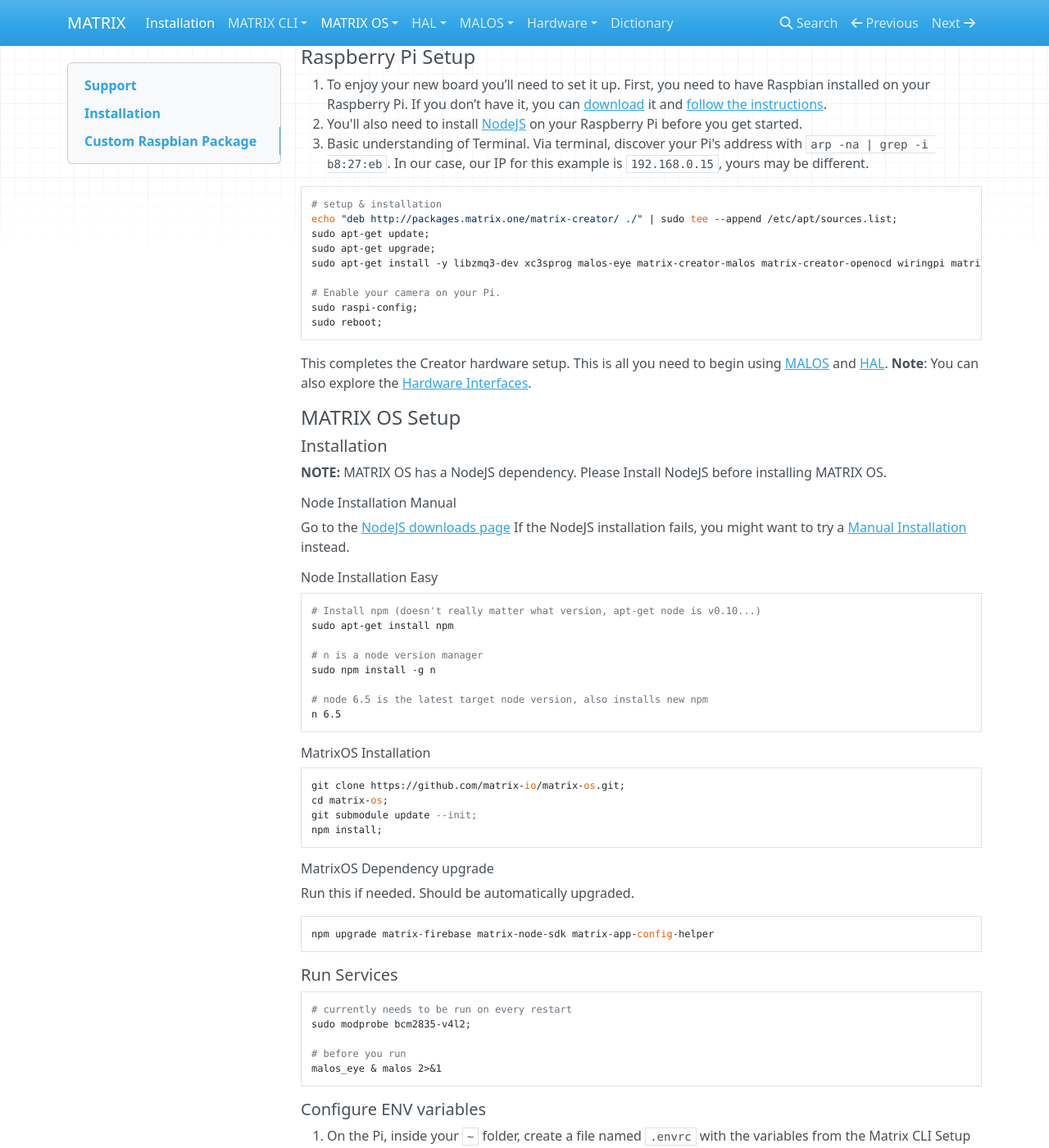
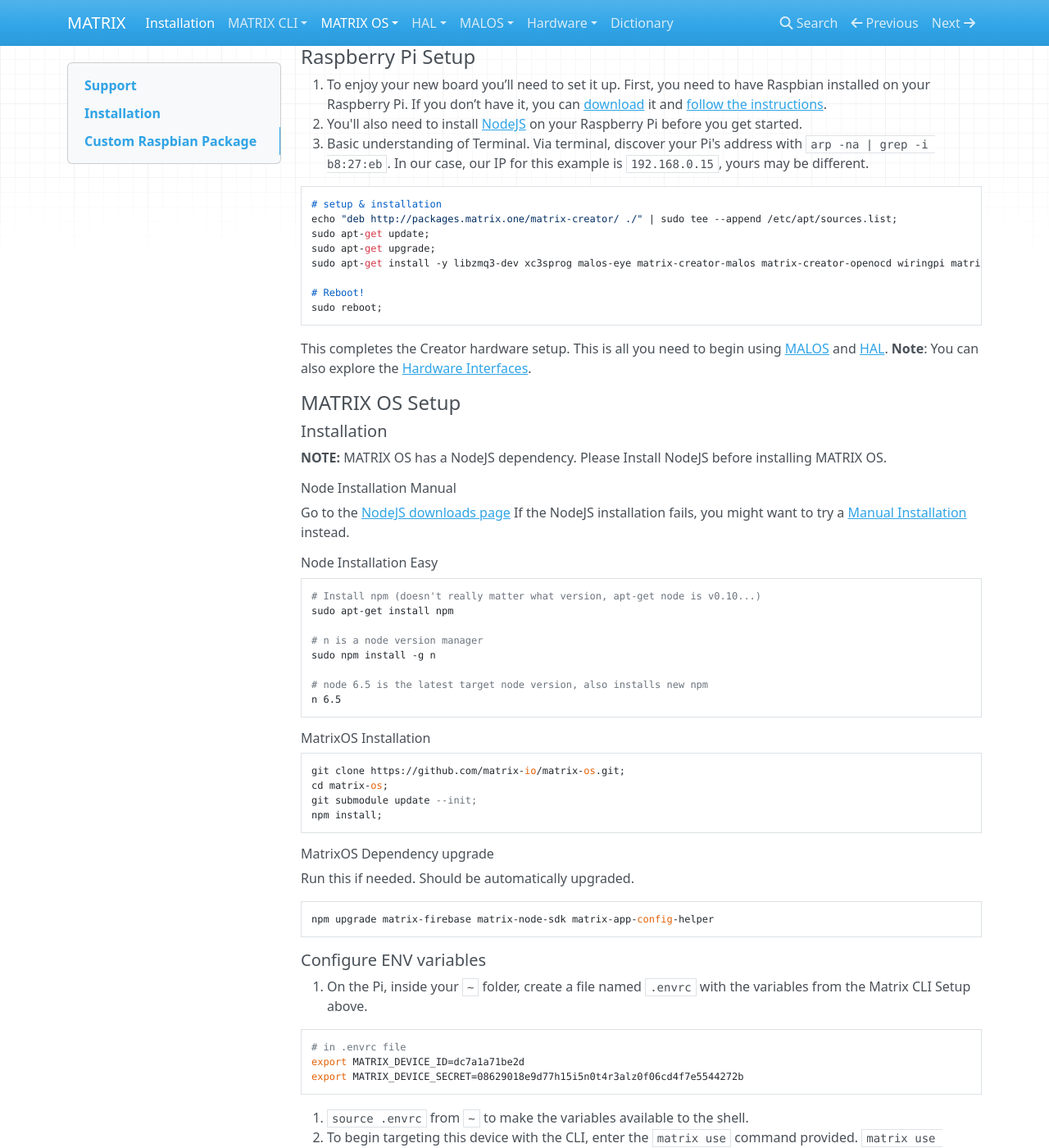
Before and after one commit to matrix-io/matrix-documentation, an MkDocs documentation site: the page built from docs/index.md, in a window 1280 px wide and 1400 px high, scrolled down 551 px. Shown: the whole window at 82% size. Built offline with MkDocs 1.6.1, drawn with Linux system fonts in a browser that asks for light colours; nearby versions of some CDN libraries; old or Windows-style settings are respelled for this version of MkDocs.

Commit message:
Updates to docs since we don't need to run malos/malos_eye manually...

````diff
--- a/docs/index.md
+++ b/docs/index.md
@@ -35,8 +35,7 @@
 sudo apt-get upgrade;
 sudo apt-get install -y libzmq3-dev xc3sprog malos-eye matrix-creator-malos matrix-creator-openocd wiringpi matrix-creator-init cmake g++ git --force-yes;
 
-# Enable your camera on your Pi.
-sudo raspi-config;
+# Reboot!
 sudo reboot;
 ```
 
@@ -78,16 +77,6 @@
 npm upgrade matrix-firebase matrix-node-sdk matrix-app-config-helper
 ```
 
-##### Run Services
-
-```
-# currently needs to be run on every restart
-sudo modprobe bcm2835-v4l2;
-
-# before you run
-malos_eye & malos 2>&1
-```
-
 ##### Configure ENV variables
 
 1. On the Pi, inside your `~` folder, create a file named `.envrc` with the variables from the Matrix CLI Setup above.
````
